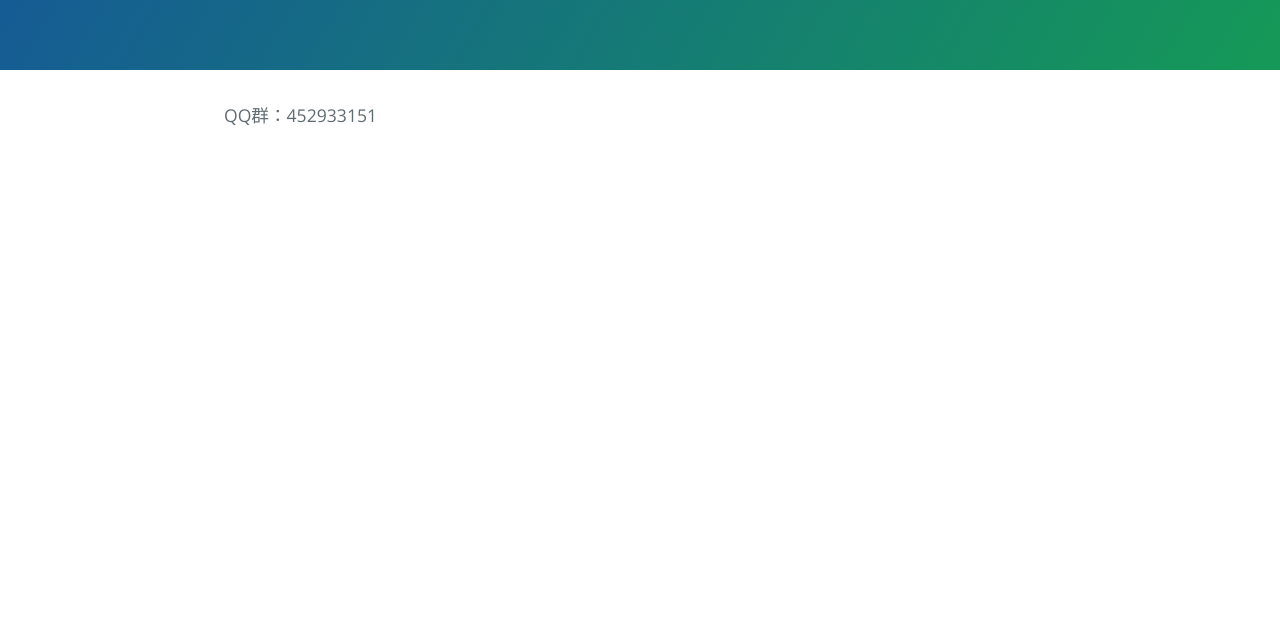
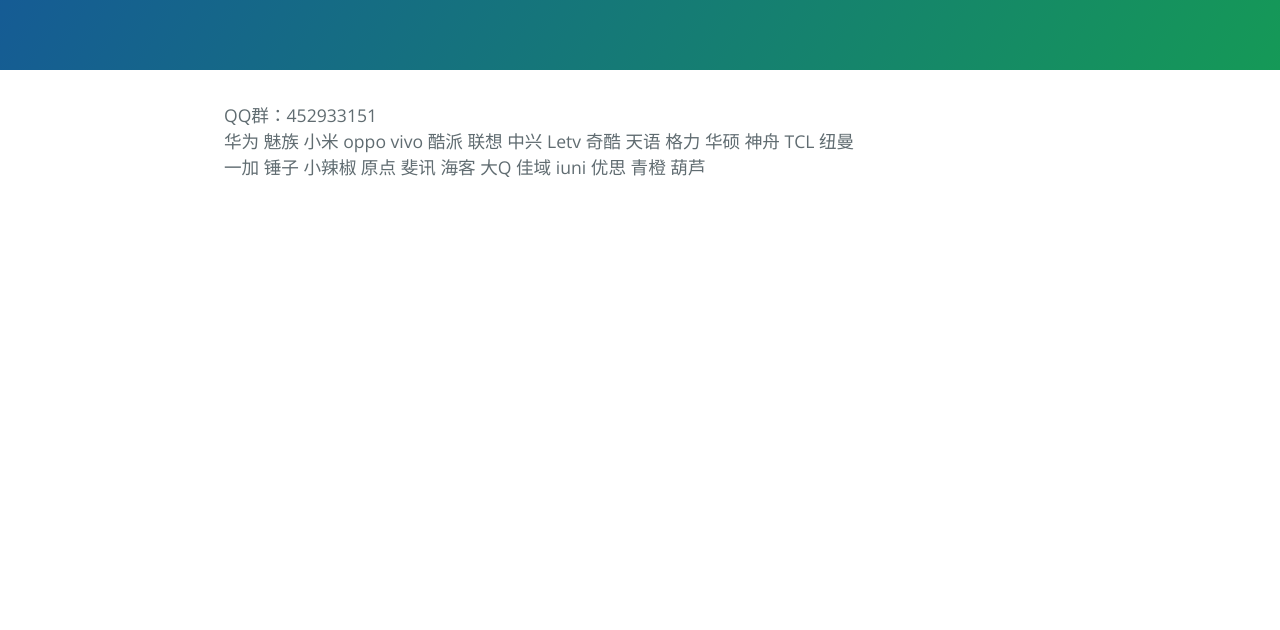
Before and after one commit to 452933151/452933151.github.com, a plain HTML site: page index.html in a window 1280 px wide. Shown: the part 170-800 px from the top of the page. Drawn offline with nearby package versions, Linux system fonts and the light colour scheme.

Commit message:
Update index.html

```diff
--- a/index.html
+++ b/index.html
@@ -16,6 +16,11 @@
 
     <section class="main-content">
      QQ群：452933151
+     </br>
+     华为 魅族 小米 oppo vivo 酷派 联想 中兴 Letv 奇酷 天语 格力 华硕 神舟 TCL 纽曼
+     </br>
+     一加 锤子 小辣椒 原点 斐讯 海客 大Q 佳域 iuni 优思 青橙 葫芦
+
     </section>
 
 
```
